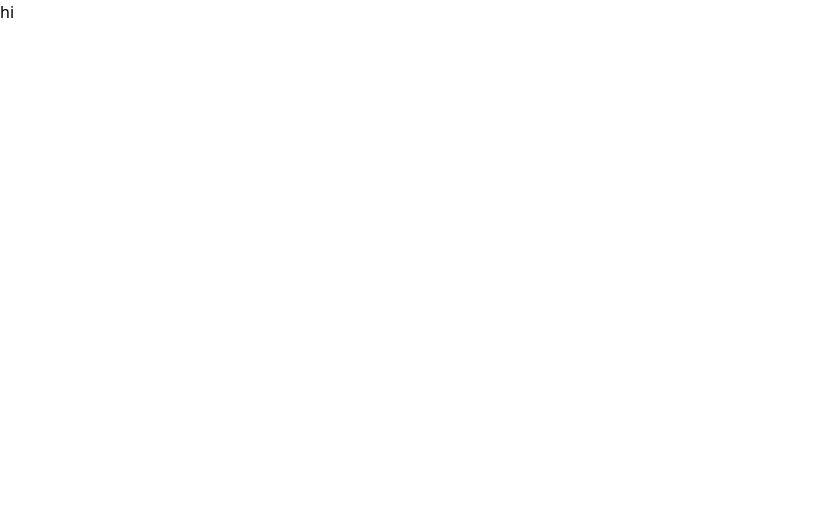
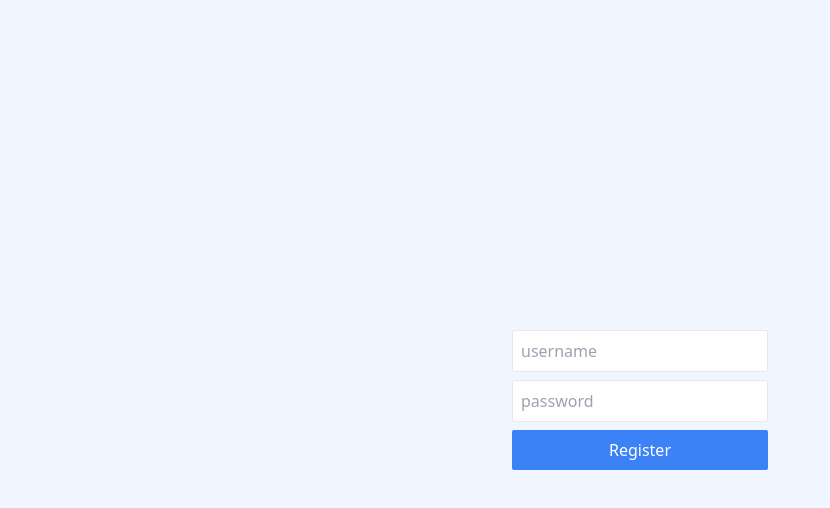
Before and after one commit to mahmoudfouadweb/mern-chat, a React (Vite) app in the folder client/: page / in a window 1280 px wide. Shown: the top 508 px of the page, without its empty margins (0-830 px from the left). Built offline with nearby package versions, Linux system fonts and the light colour scheme.

Commit message:
make a register page

```diff
--- a/client/src/register.jsx
+++ b/client/src/register.jsx
@@ -1,9 +1,25 @@
-import React from 'react'
+import React from "react";
 
 const Register = () => {
   return (
-    <div>hi</div>
-  )
-}
+    <div className="bg-blue-50 h-screen flex items-center">
+      <form className="w-64 mx-auto ">
+        <input
+          type="text"
+          placeholder="username"
+          className="block w-full p-2 rounded-sm mb-2 border"
+        />
+        <input
+          type="password"
+          placeholder="password"
+          className="block w-full p-2 rounded-sm mb-2 border"
+        />
+        <button className="bg-blue-500 text-white block w-full rounded-sm p-2">
+          Register
+        </button>
+      </form>
+    </div>
+  );
+};
 
-export default Register
+export default Register;
```
